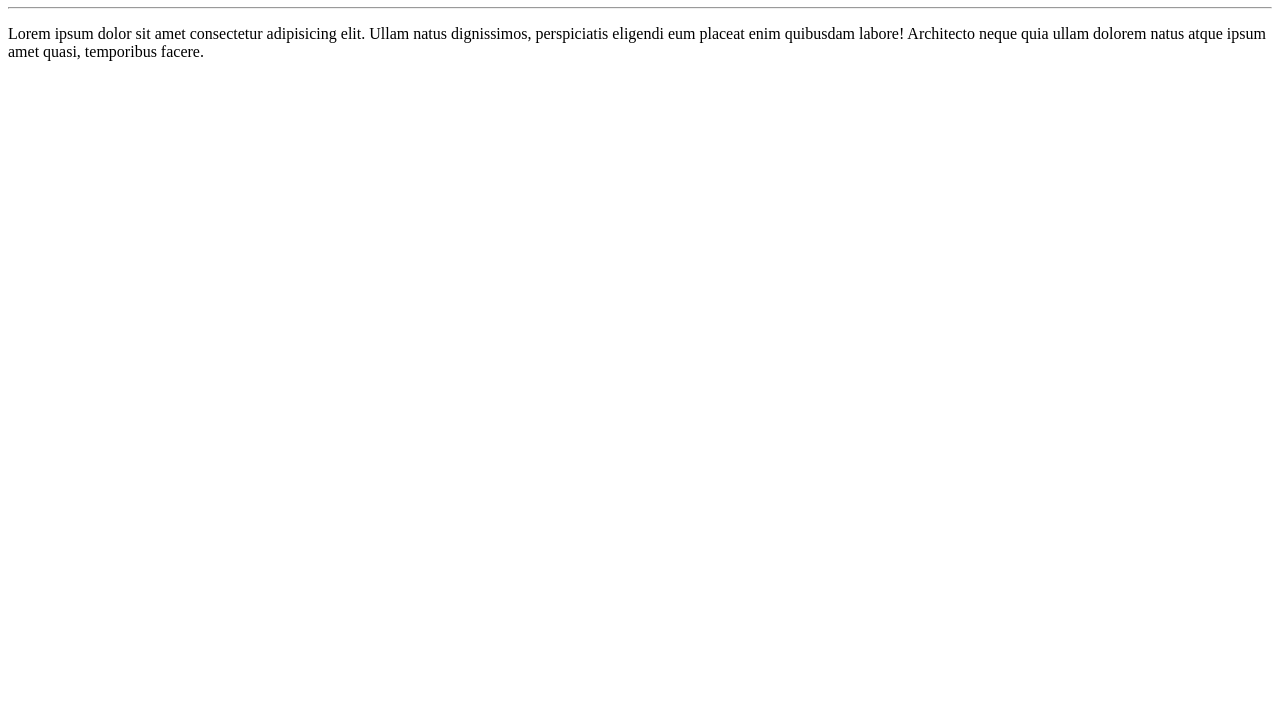
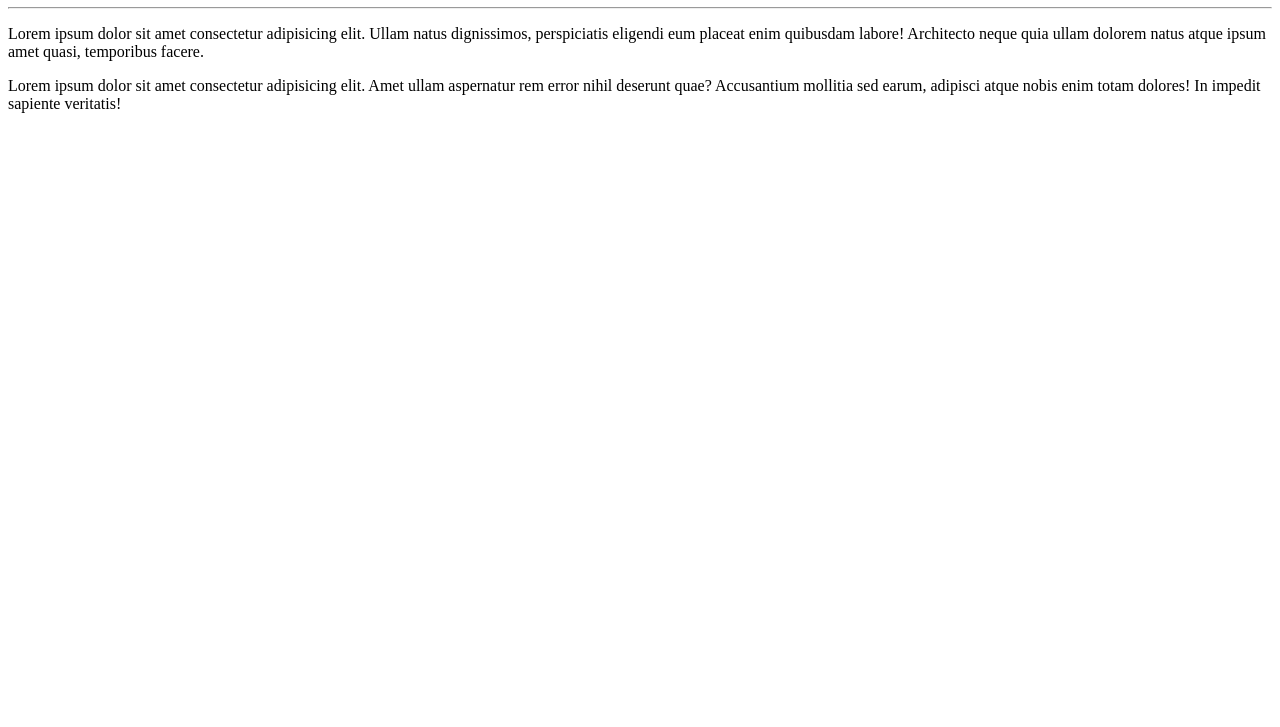
Before and after one commit to dasilvaguilherme/Ola-Mundo, a plain HTML site: page site-exemplo/index.html in a window 1280 px wide. Shown: the part 73-800 px from the top of the page. Drawn offline with Linux system fonts and the light colour scheme.

Commit message:
adicionei um paragrafo

```diff
--- a/site-exemplo/index.html
+++ b/site-exemplo/index.html
@@ -10,5 +10,6 @@
     <h1>Olá, Mundo!</h1>
     <hr>
     <p>Lorem ipsum dolor sit amet consectetur adipisicing elit. Ullam natus dignissimos, perspiciatis eligendi eum placeat enim quibusdam labore! Architecto neque quia ullam dolorem natus atque ipsum amet quasi, temporibus facere.</p>
+    <p>Lorem ipsum dolor sit amet consectetur adipisicing elit. Amet ullam aspernatur rem error nihil deserunt quae? Accusantium mollitia sed earum, adipisci atque nobis enim totam dolores! In impedit sapiente veritatis!</p>
 </body>
 </html>
```
